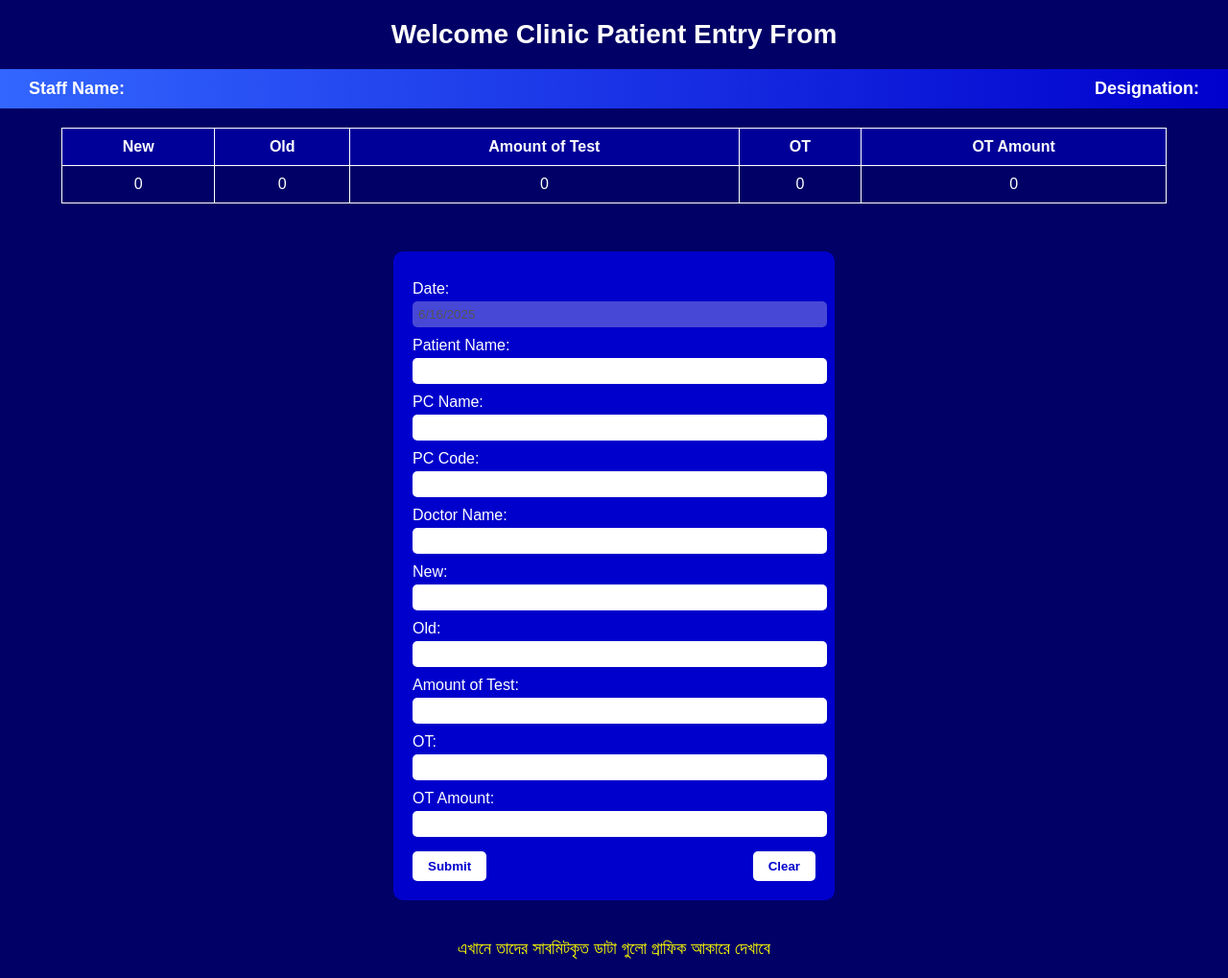
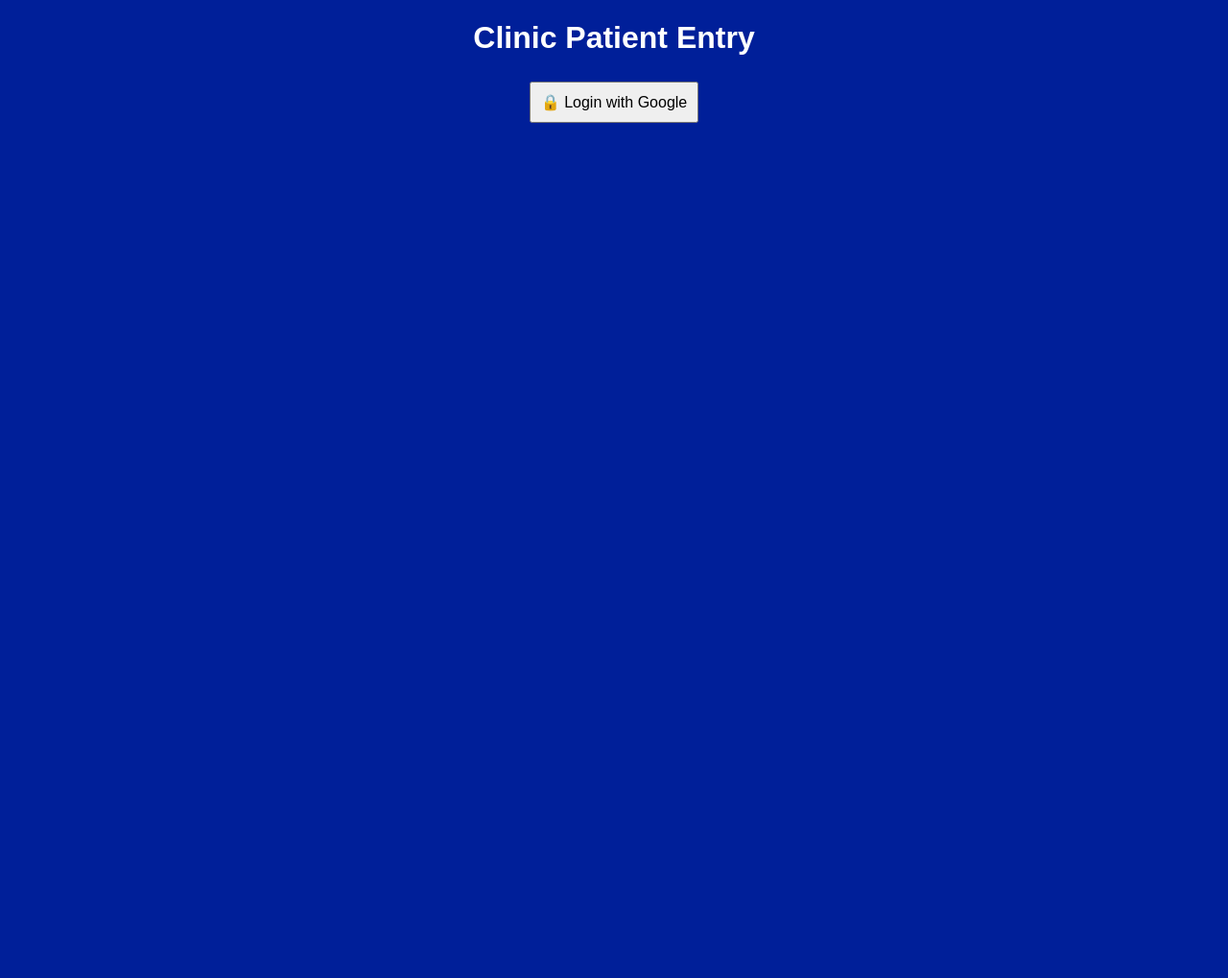
Before and after one commit to MDhossain120/clinic-record-system, a plain HTML site: page index.html in a window 1280 px wide. Shown: the whole page at 96% size. After the commit the page ends 800 px from the top, so only its background shows below. Drawn offline with Linux system fonts and the light colour scheme.

Commit message:
Update index.html

```diff
--- a/index.html
+++ b/index.html
@@ -4,189 +4,146 @@
   <meta charset="UTF-8" />
   <meta name="viewport" content="width=device-width, initial-scale=1.0" />
   <title>Clinic Patient Entry</title>
+  <script src="https://www.gstatic.com/firebasejs/10.12.2/firebase-app-compat.js"></script>
+  <script src="https://www.gstatic.com/firebasejs/10.12.2/firebase-auth-compat.js"></script>
+  <script src="https://www.gstatic.com/firebasejs/10.12.2/firebase-firestore-compat.js"></script>
   <style>
-    body {
-      margin: 0;
-      font-family: 'Arial', sans-serif;
-      background-color: #000066;
-      color: white;
-    }
-    .header {
-      text-align: center;
-      padding: 20px;
-      font-size: 28px;
-      font-weight: bold;
-    }
-    .user-info {
-      display: flex;
-      justify-content: space-between;
-      background: linear-gradient(to right, #3366ff, #0000cc);
-      padding: 10px 30px;
-      font-weight: bold;
-      font-size: 18px;
-    }
-    .form-section {
-      display: flex;
-      justify-content: center;
-      align-items: start;
-      padding: 20px;
-    }
-    .form-box {
-      background-color: #0000cc;
-      padding: 20px;
-      border-radius: 10px;
-      width: 420px;
-    }
-    .form-box label {
-      display: block;
-      margin-top: 10px;
-    }
-    .form-box input {
-      width: 100%;
-      padding: 6px;
-      margin-top: 4px;
-      border: none;
-      border-radius: 5px;
-    }
-    .form-buttons {
-      display: flex;
-      justify-content: space-between;
-      margin-top: 15px;
-    }
-    .form-buttons button {
-      padding: 8px 16px;
-      border: none;
-      background-color: white;
-      color: #0000cc;
-      font-weight: bold;
-      border-radius: 5px;
-      cursor: pointer;
-    }
-    .summary-table {
-      width: 90%;
-      margin: 0 auto 30px;
-      text-align: center;
-      border-collapse: collapse;
-      margin-top: 20px;
-    }
-    .summary-table th, .summary-table td {
-      border: 1px solid white;
-      padding: 10px;
-    }
-    .summary-table th {
-      background-color: #000099;
-    }
-    .note {
-      text-align: center;
-      font-size: 18px;
-      margin: 20px;
-      color: yellow;
-    }
+    body { font-family: Arial; background: #001f99; color: white; text-align: center; }
+    .panel, .form-section { display: none; margin: 20px auto; padding: 20px; background: #0033cc; border-radius: 10px; width: 90%; max-width: 600px; }
+    button, input, select { margin: 5px; padding: 10px; font-size: 16px; }
+    .radio-group { text-align: left; padding-left: 30px; }
+    table { width: 100%; margin-top: 10px; border-collapse: collapse; background: white; color: black; }
+    table th, table td { border: 1px solid #000; padding: 8px; }
+    .summary-box { background: #002080; padding: 20px; margin-top: 10px; }
   </style>
 </head>
 <body>
-  <div class="header">Welcome Clinic Patient Entry From</div>
-  <div class="user-info">
-    <div>Staff Name: <span id="staffName"></span></div>
-    <div>Designation: <span id="staffDesignation"></span></div>
+  <h1>Clinic Patient Entry</h1>
+  <div id="login-section">
+    <button onclick="loginWithGoogle()">🔒 Login with Google</button>
   </div>
 
-  <table class="summary-table">
-    <thead>
-      <tr>
-        <th>New</th>
-        <th>Old</th>
-        <th>Amount of Test</th>
-        <th>OT</th>
-        <th>OT Amount</th>
-      </tr>
-    </thead>
-    <tbody id="summaryBody">
-      <tr>
-        <td>0</td><td>0</td><td>0</td><td>0</td><td>0</td>
-      </tr>
-    </tbody>
-  </table>
+  <div id="panel-select" class="panel">
+    <h2>Please select your panel</h2>
+    <button onclick="showStaffAccountForm()">Staff Panel</button>
+    <button onclick="showManagerAccountForm()">Manager Panel</button>
+  </div>
 
-  <div class="form-section">
-    <div class="form-box">
-      <label>Date:</label>
-      <input type="text" id="date" disabled />
+  <div id="staff-account-form" class="form-section">
+    <h2>Create your account</h2>
+    <div class="radio-group">
+      <label><input type="radio" name="designation" value="Marketing"> Marketing</label><br>
+      <label><input type="radio" name="designation" value="Reception"> Reception</label><br>
+      <label><input type="radio" name="designation" value="Attendance"> Attendance</label><br>
+      <label><input type="radio" name="designation" value="Collection And Lab"> Collection And Lab</label><br>
+      <label><input type="radio" name="designation" value="Others"> Others</label>
+    </div>
+    <input type="text" id="staffName" placeholder="Enter Your Name">
+    <input type="text" id="staffCode" placeholder="Enter Code">
+    <button onclick="createStaffAccount()">Create</button>
+  </div>
 
-      <label>Patient Name:</label>
-      <input type="text" id="patientName" />
+  <div id="staff-data-form" class="form-section">
+    <h2>Welcome Clinic Patient Entry From</h2>
+    <div>
+      <strong>Staff Name:</strong> <span id="showStaffName"></span><br>
+      <strong>Designation:</strong> <span id="showDesignation"></span>
+    </div>
 
-      <label>PC Name:</label>
-      <input type="text" id="pcName" />
+    <form id="entryForm">
+      <input type="date" id="date"><br>
+      <input type="text" id="patientName" placeholder="Patient Name"><br>
+      <input type="text" id="pcName" placeholder="PC Name"><br>
+      <input type="text" id="pcCode" placeholder="PC Code"><br>
+      <input type="text" id="doctorName" placeholder="Doctor Name"><br>
+      <input type="number" id="newPatient" placeholder="New"><br>
+      <input type="number" id="oldPatient" placeholder="Old"><br>
+      <input type="number" id="testCount" placeholder="Amount of Test"><br>
+      <input type="number" id="otCount" placeholder="OT"><br>
+      <input type="number" id="otAmount" placeholder="OT Amount"><br>
+      <button type="button" onclick="submitData()">Submit</button>
+      <button type="reset">Clear</button>
+    </form>
 
-      <label>PC Code:</label>
-      <input type="text" id="pcCode" />
-
-      <label>Doctor Name:</label>
-      <input type="text" id="doctorName" />
-
-      <label>New:</label>
-      <input type="number" id="newPatient" />
-
-      <label>Old:</label>
-      <input type="number" id="oldPatient" />
-
-      <label>Amount of Test:</label>
-      <input type="number" id="amountTest" />
-
-      <label>OT:</label>
-      <input type="number" id="otCount" />
-
-      <label>OT Amount:</label>
-      <input type="number" id="otAmount" />
-
-      <div class="form-buttons">
-        <button onclick="handleSubmit()">Submit</button>
-        <button onclick="handleClear()">Clear</button>
-      </div>
+    <div class="summary-box">
+      <p>এখানে তাদের সাবমিটকৃত ডাটা গুলো গ্রাফিক আকারে দেখাবে</p>
     </div>
   </div>
 
-  <div class="note">
-    এখানে তাদের সাবমিটকৃত ডাটা গুলো গ্রাফিক আকারে দেখাবে
-  </div>
+  <script>
+    const firebaseConfig = {
+      apiKey: "AIzaSyBqjaLgabOuFb6k8LIJXovKOZMjtxc3CjU",
+      authDomain: "clinicapp-a2f2a.firebaseapp.com",
+      projectId: "clinicapp-a2f2a",
+      storageBucket: "clinicapp-a2f2a.appspot.com",
+      messagingSenderId: "313561643437",
+      appId: "1:313561643437:web:194a95f5667928cfe78924",
+    };
+    firebase.initializeApp(firebaseConfig);
+    const auth = firebase.auth();
+    const db = firebase.firestore();
 
-  <script>
-    // Load Staff Info
-    const name = localStorage.getItem("staffName") || "";
-    const designation = localStorage.getItem("staffDesignation") || "";
-    document.getElementById("staffName").innerText = name;
-    document.getElementById("staffDesignation").innerText = designation;
-
-    // Set today's date
-    document.getElementById("date").value = new Date().toLocaleDateString();
-
-    function handleClear() {
-      document.querySelectorAll(".form-box input:not([disabled])").forEach(i => i.value = "");
+    function loginWithGoogle() {
+      const provider = new firebase.auth.GoogleAuthProvider();
+      auth.signInWithPopup(provider).then(() => {
+        document.getElementById("login-section").style.display = "none";
+        document.getElementById("panel-select").style.display = "block";
+      });
     }
 
-    function handleSubmit() {
-      const patientName = document.getElementById("patientName").value.trim();
-      const pcName = document.getElementById("pcName").value.trim();
-      const pcCode = document.getElementById("pcCode").value.trim();
-      const doctorName = document.getElementById("doctorName").value.trim();
-      const newPatient = document.getElementById("newPatient").value;
-      const oldPatient = document.getElementById("oldPatient").value;
+    function showStaffAccountForm() {
+      document.getElementById("panel-select").style.display = "none";
+      document.getElementById("staff-account-form").style.display = "block";
+    }
 
-      if (!patientName || !pcName || !pcCode || !doctorName || (!newPatient && !oldPatient)) {
-        alert("দয়া করে প্রয়োজনীয় ঘর পূরণ করুন।");
-        return;
+    function showManagerAccountForm() {
+      alert("Manager Panel উন্নয়নাধীন আছে। পরে যুক্ত হবে।");
+    }
+
+    function createStaffAccount() {
+      const name = document.getElementById("staffName").value;
+      const code = document.getElementById("staffCode").value;
+      const designation = document.querySelector('input[name="designation"]:checked')?.value;
+      if (!name || !code || !designation) return alert("সব ঘর পূরণ করুন");
+
+      localStorage.setItem("staffName", name);
+      localStorage.setItem("designation", designation);
+
+      document.getElementById("staff-account-form").style.display = "none";
+      document.getElementById("staff-data-form").style.display = "block";
+      document.getElementById("showStaffName").innerText = name;
+      document.getElementById("showDesignation").innerText = designation;
+    }
+
+    function submitData() {
+      const requiredFields = ["patientName", "pcName", "pcCode", "doctorName"];
+      const newCount = parseInt(document.getElementById("newPatient").value || 0);
+      const oldCount = parseInt(document.getElementById("oldPatient").value || 0);
+
+      if (!newCount && !oldCount) return alert("New অথবা Old এর যেকোনো একটি পূরণ করুন");
+      for (let id of requiredFields) {
+        if (!document.getElementById(id).value) return alert("সব ঘর পূরণ করুন");
       }
 
-      const summaryRow = document.getElementById("summaryBody").rows[0];
-      summaryRow.cells[0].innerText = parseInt(newPatient || 0);
-      summaryRow.cells[1].innerText = parseInt(oldPatient || 0);
-      summaryRow.cells[2].innerText = parseInt(document.getElementById("amountTest").value || 0);
-      summaryRow.cells[3].innerText = parseInt(document.getElementById("otCount").value || 0);
-      summaryRow.cells[4].innerText = parseInt(document.getElementById("otAmount").value || 0);
+      const data = {
+        date: new Date().toISOString().slice(0, 10),
+        staffName: localStorage.getItem("staffName"),
+        designation: localStorage.getItem("designation"),
+        patientName: document.getElementById("patientName").value,
+        pcName: document.getElementById("pcName").value,
+        pcCode: document.getElementById("pcCode").value,
+        doctorName: document.getElementById("doctorName").value,
+        new: newCount,
+        old: oldCount,
+        testCount: parseInt(document.getElementById("testCount").value || 0),
+        otCount: parseInt(document.getElementById("otCount").value || 0),
+        otAmount: parseInt(document.getElementById("otAmount").value || 0),
+      };
 
-      alert("✅ ডাটা সফলভাবে সাবমিট হয়েছে!");
-      handleClear();
+      db.collection("clinicRecords").add(data).then(() => {
+        alert("ডাটা সফলভাবে সংরক্ষিত হয়েছে");
+        document.getElementById("entryForm").reset();
+      });
     }
   </script>
 </body>
```
